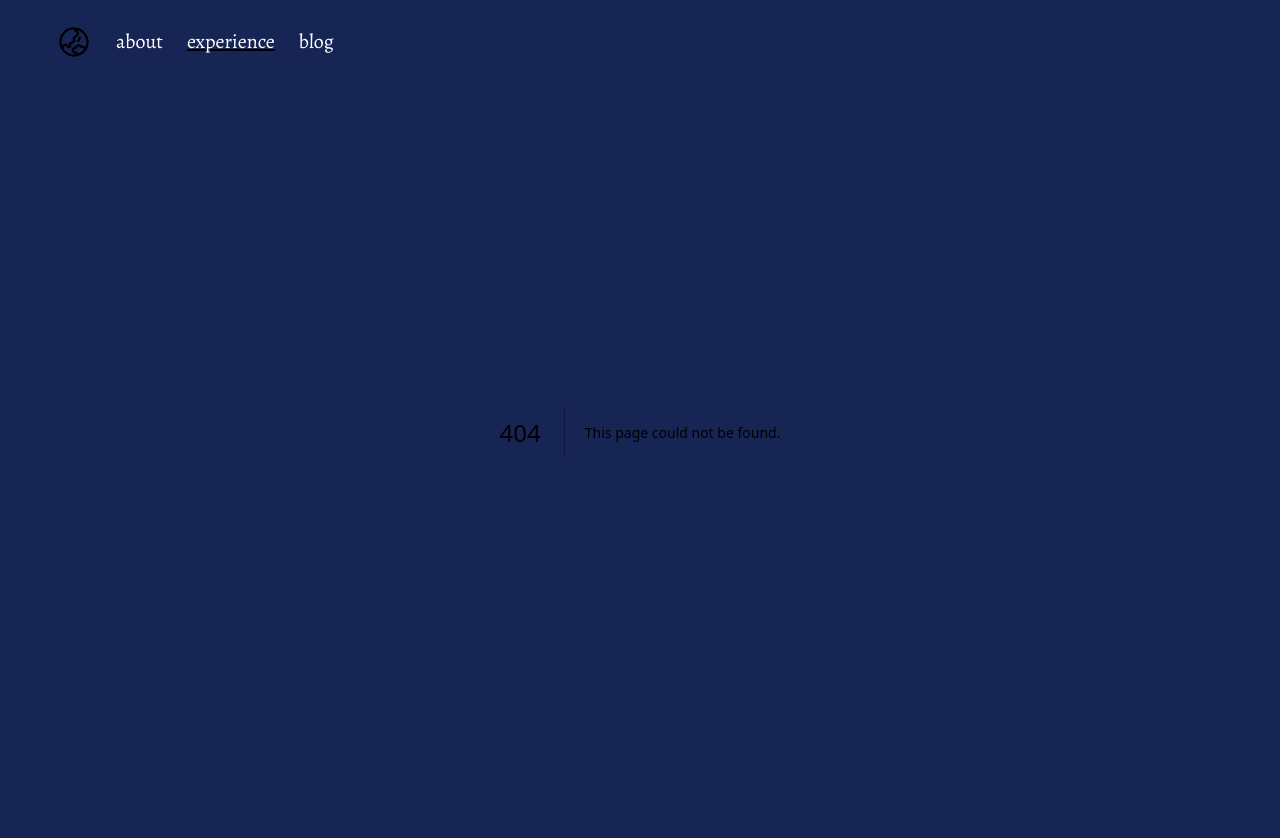
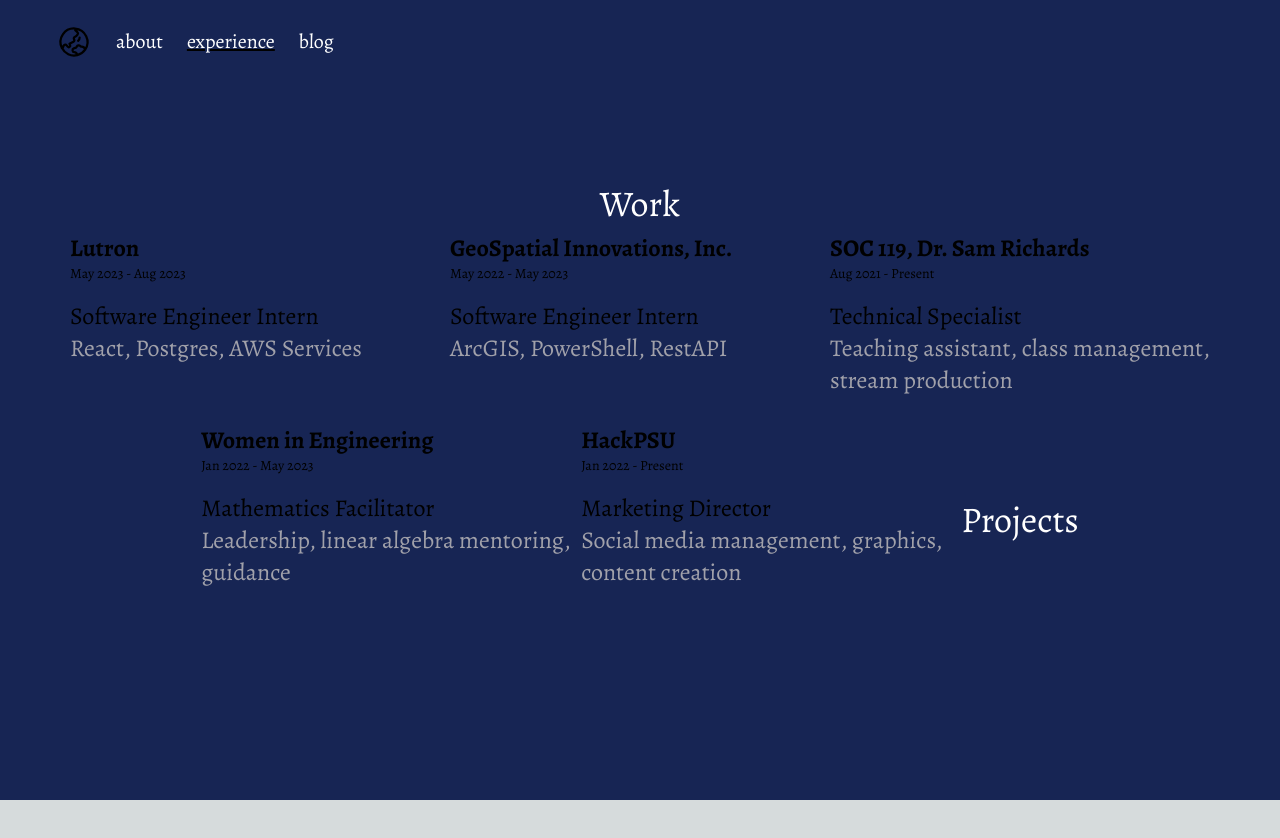
Before and after one commit to nidhiswamy/website, a Next.js app: page /experience in a window 1280 px wide. Before the commit this address had no page. Shown: the top 838 px of the page. After the commit the page ends 800 px from the top, so only its background shows below. Built offline with nearby package versions, Linux system fonts and the light colour scheme.

Commit message:
WordCard component created

```diff
--- a/src/app/about/page.tsx
+++ b/src/app/about/page.tsx
@@ -2,8 +2,8 @@
 
 export default function About() {
   return (
-    <div className="flex items-center justify-between w-3/5 mx-auto mt-16">
-      <div className="w-[545px] text-white text-xl font-normal font-['Alegreya']">
+    <div className="relative flex items-center justify-between w-3/5 mx-auto mt-16">
+      <div className="w-4/5 text-white text-xl font-normal font-alegreya">
         I’m Nidhi Swamy, a senior studying Computer Science at the Pennsylvania State University. I was born and raised in Bangalore, India. Since middle school, I’ve had a huge passion to move to the United States to complete my education and begin my work life.
         <br/><br/>
         The one thing I’m most proud of, besides moving half way across the world all by myself at 18 years old, is that I can name all the countries in the world in under 6 minutes!
--- /dev/null
+++ b/src/app/experience/page.tsx
@@ -0,0 +1,43 @@
+import Image from 'next/image';
+import WorkCard from '@/app/ui/workcard';
+
+export default function Experience() {
+  return (
+    <>
+      <div className="h-12 left-24 text-white text-4xl">Work</div>
+      <div className="flex flex-row flex-wrap items-center justify-center relative">
+        <WorkCard
+          company="Lutron"
+          title="Software Engineer Intern"
+          date="May 2023 - Aug 2023"
+          skills="React, Postgres, AWS Services"
+        />
+        <WorkCard
+          company="GeoSpatial Innovations, Inc."
+          title="Software Engineer Intern"
+          date="May 2022 - May 2023"
+          skills="ArcGIS, PowerShell, RestAPI"
+        />
+        <WorkCard
+          company="SOC 119, Dr. Sam Richards"
+          title="Technical Specialist"
+          date="Aug 2021 - Present"
+          skills="Teaching assistant, class management, stream production"
+        />
+        <WorkCard
+          company="Women in Engineering"
+          title="Mathematics Facilitator"
+          date="Jan 2022 - May 2023"
+          skills="Leadership, linear algebra mentoring, guidance"
+        />
+        <WorkCard
+          company="HackPSU"
+          title="Marketing Director"
+          date="Jan 2022 - Present"
+          skills="Social media management, graphics, content creation"
+        />
+        <div className="text-white text-4xl">Projects</div>
+      </div>
+    </>
+  );
+}
--- a/src/app/layout.tsx
+++ b/src/app/layout.tsx
@@ -17,9 +17,7 @@
     <html lang="en">
       <body className={alegreya.className}>
         <div className="min-h-screen bg-blue-950 flex flex-col items-center justify-center p-8">
-          <div>
-            <NavBar />
-          </div>
+          <NavBar />
           { children }
         </div>
       </body>
--- /dev/null
+++ b/src/app/ui/workcard.tsx
@@ -0,0 +1,27 @@
+import Link from 'next/link';
+
+interface WorkCardProps {
+  company: string;
+  title: string;
+  date: string;
+  skills: string;
+}
+
+export default function WorkCard(props: WorkCardProps) {
+    return (
+      <div className="flex flex-col w-[380px] h-40 mb-8">
+        <div className="text-2xl font-bold">
+          {props.company}
+        </div>
+        <div className="text-sm mb-4">
+          {props.date}
+        </div>
+        <div className="text-2xl">
+          {props.title}
+        </div>
+        <div className="text-zinc-400 text-2xl">
+          {props.skills}
+        </div>
+      </div>
+    );
+}
```
